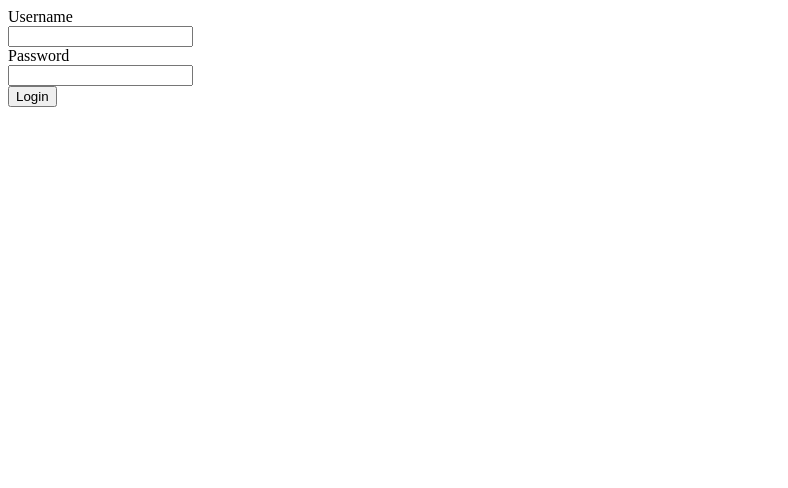
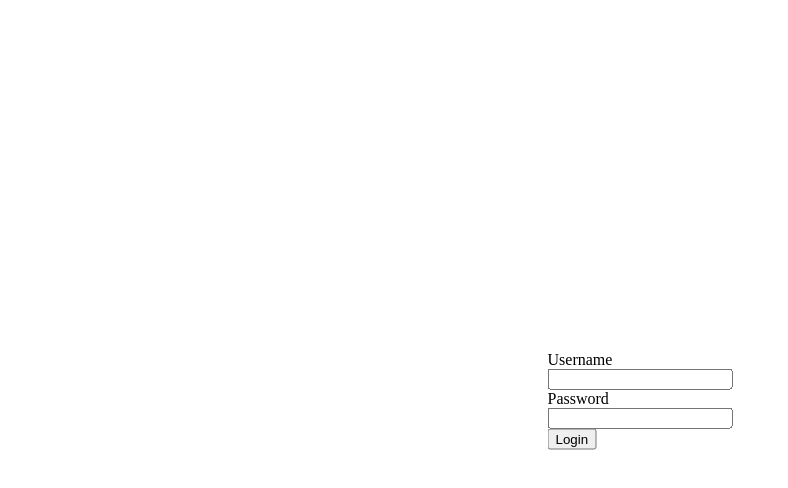
Before and after one commit to Khoa-Henry/Paylocity-App, a React (Create React App) app in the folder paylocity/: page / in a window 1280 px wide. Shown: the top 488 px of the page, without its empty margins (0-788 px from the left). Built offline with nearby package versions, Linux system fonts and the light colour scheme.

Commit message:
added a stylesheet
centering the login page

```diff
--- a/paylocity/src/Components/App.js
+++ b/paylocity/src/Components/App.js
@@ -1,5 +1,7 @@
 import React from 'react';
+import centering from './centering.css';
 import DashBoard from './DashBoard';
+
 
 class App extends React.Component {
     state={
--- /dev/null
+++ b/paylocity/src/Components/centering.css
@@ -0,0 +1,7 @@
+.centering {
+    margin: 0;
+    position: absolute;
+    top: 50%;
+    left: 50%;
+    transform: translate(-50%, -50%);
+}
```
